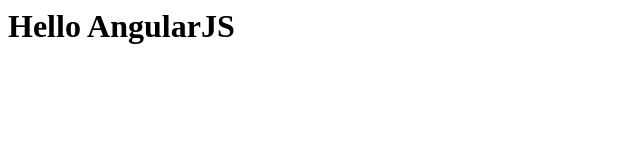
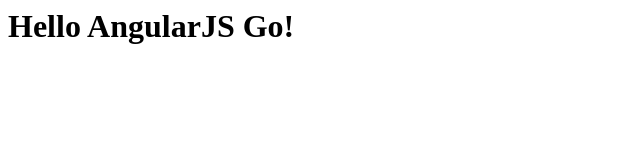
Before and after one commit to jramgit/angularjs-test, a plain HTML site: page index.html in a window 1280 px wide. Shown: the full height of the page, 0-640 px from the left. Drawn offline with Linux system fonts and the light colour scheme.

Commit message:
new version html

```diff
--- a/index.html
+++ b/index.html
@@ -3,6 +3,6 @@
         <title>Hello AngularJS</title>
     </head>
     <body>
-      <h1>Hello AngularJS</h1>
+      <h1>Hello AngularJS Go!</h1>
     </body>
 </html>
```
